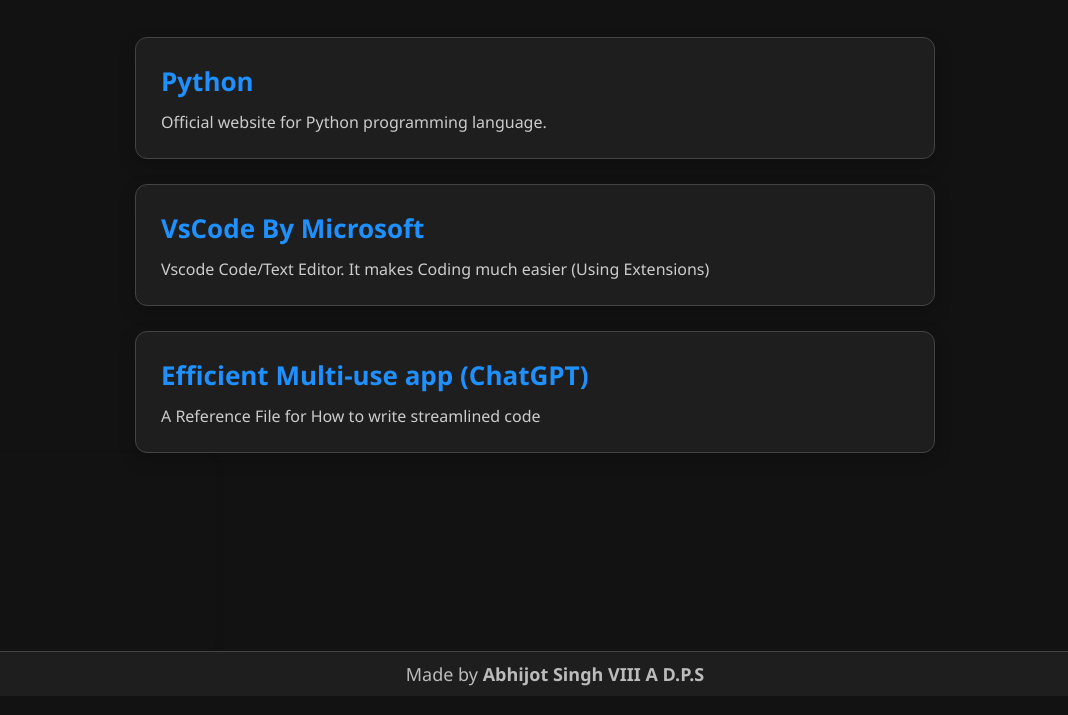
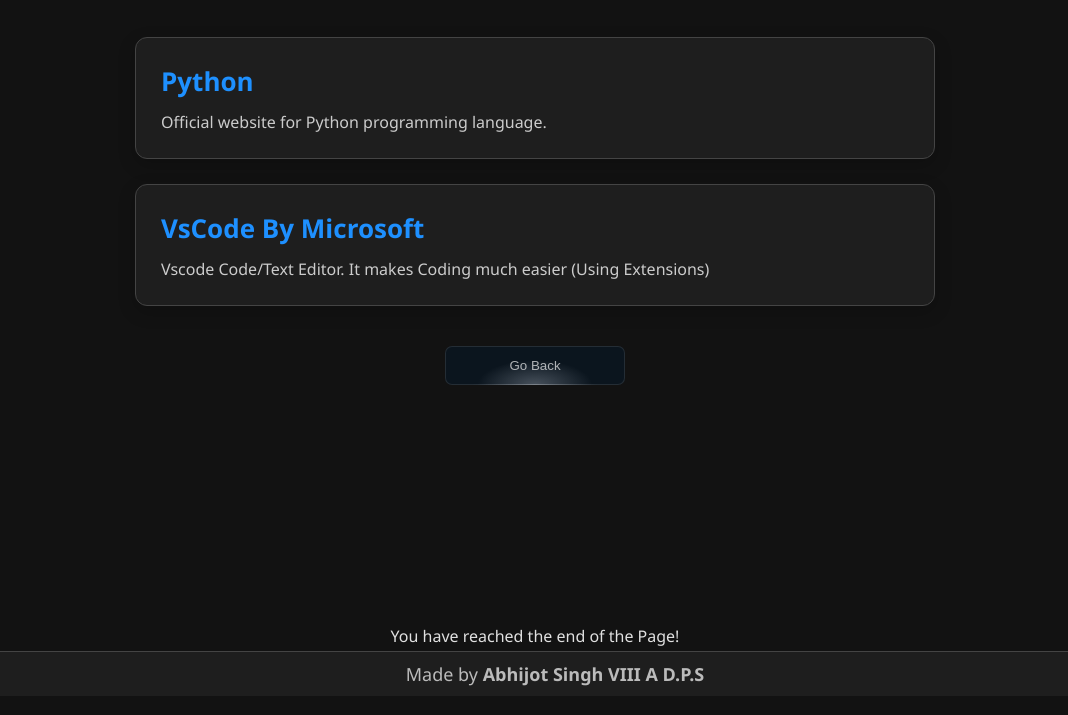
Before and after one commit to AbhijotSingh2B/Downloadweb1, a plain HTML site: page prerequisites.html in a window 1280 px wide. Shown: the part 104-819 px from the top of the page, without its empty margins (105-1173 px from the left). Drawn offline with Linux system fonts and the light colour scheme.

Commit message:
Added back button and fixed spacing and bugs

```diff
--- a/prerequisites.html
+++ b/prerequisites.html
@@ -16,7 +16,9 @@
         <!-- Files will be inserted dynamically -->
     </div>
 
-    <div class="image-container"></div>
+    <header>    <!-- From Uiverse.io by zanina-yassine -->
+        <a href="index.html"><button class="button">Go Back</button></a>
+    </header>
 
     <header>You have reached the end of the Page!</header>
 
@@ -30,7 +32,6 @@
         const files = [
             { name: "Python", description: "Official website for Python programming language.", url: "https://www.python.org" },
             { name: "VsCode By Microsoft", description: "Vscode Code/Text Editor. It makes Coding much easier (Using Extensions)", url: "https://code.visualstudio.com/download" },
-            { name: "Efficient Multi-use app (ChatGPT)", description: "A Reference File for How to write streamlined code", url: "https://mega.nz/file/3QdASJzC#JDFhVP1df-Re5-4SrboAOh2u3zg78NXqZ9lX4Mjra9U" },
         ];
 
         function renderFiles() {
--- a/style.css
+++ b/style.css
@@ -145,3 +145,58 @@
     border-radius: 10px; /* Optional: rounded corners */
     box-shadow: 0 4px 10px rgba(0, 0, 0, 0.1); /* Optional: adds a shadow around the image */
 }
+
+.button {
+    min-width: 180px;
+
+    position: relative;
+    cursor: pointer;
+
+    margin-top: 40px;
+    margin-bottom: 200px;
+
+    padding: 12px 17px;
+    border: 0;
+    border-radius: 7px;
+
+    box-shadow: inset 0 0 0 1px rgba(255, 255, 255, 0.1);
+    background: radial-gradient(
+    ellipse at bottom,
+    rgba(71, 81, 92, 1) 0%,
+    rgba(11, 21, 30, 1) 45%
+    );
+
+    color: rgb(255, 255, 255, 0.66);
+
+    transition: all 1s cubic-bezier(0.15, 0.83, 0.66, 1);
+}
+
+.button::before {
+    content: "";
+    width: 70%;
+    height: 1px;
+
+    position: absolute;
+    bottom: 0;
+    left: 15%;
+
+    background: rgb(255, 255, 255);
+    background: linear-gradient(
+    90deg,
+    rgba(255, 255, 255, 0) 0%,
+    rgba(255, 255, 255, 1) 50%,
+    rgba(255, 255, 255, 0) 100%
+    );
+    opacity: 0.2;
+
+    transition: all 1s cubic-bezier(0.15, 0.83, 0.66, 1);
+}
+
+.button:hover {
+    color: rgb(255, 255, 255, 1);
+    transform: scale(1.1) translateY(-3px);
+}
+
+.button:hover::before {
+    opacity: 1;
+}
```
Also changed, not shown: python-projects.html (+4 -1 lines).
